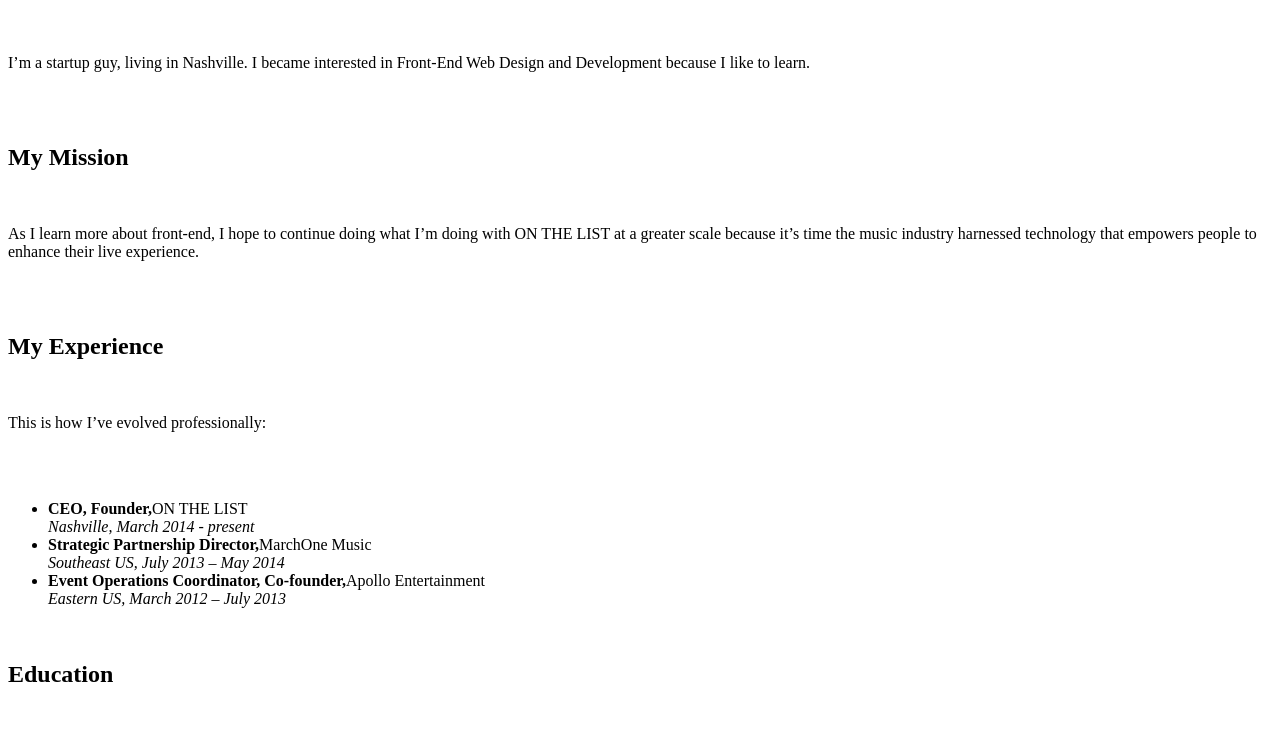
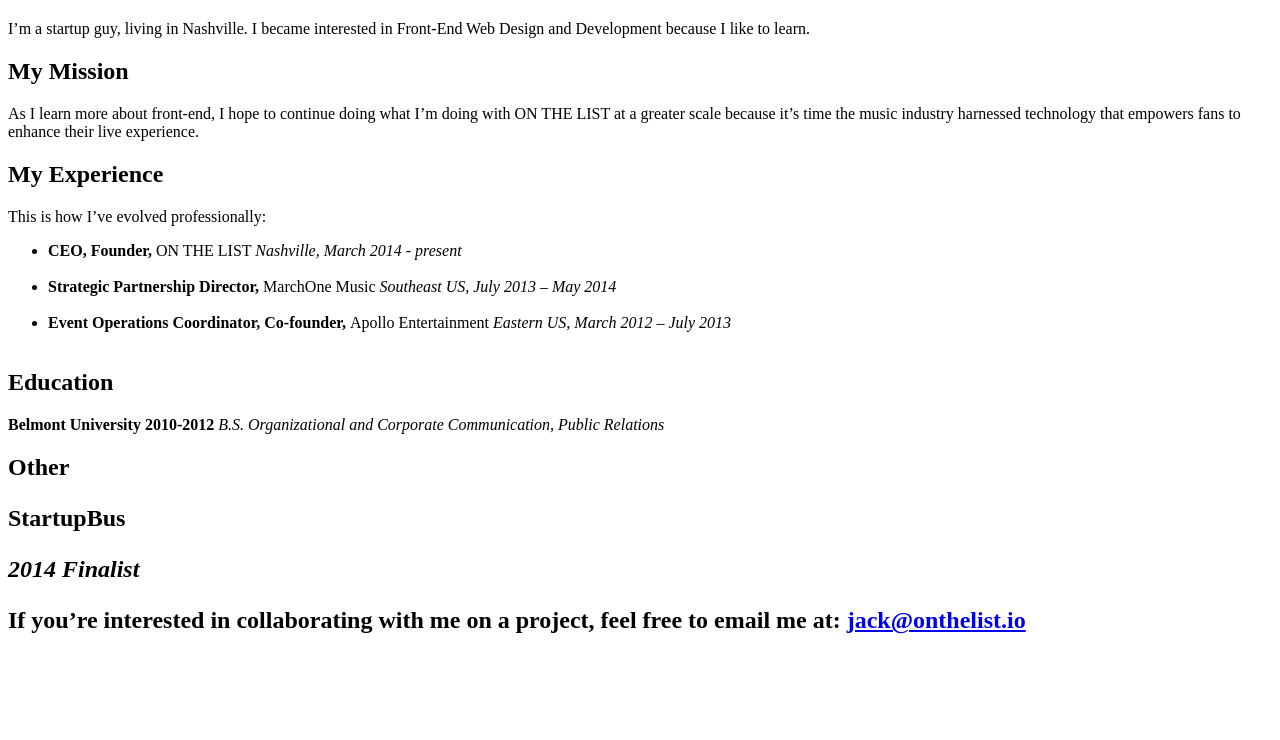
Before and after one commit to backpackjack/GA-learning, a plain HTML site: page index.html in a window 1280 px wide. Shown: the part 60-800 px from the top of the page. Drawn offline with Linux system fonts and the light colour scheme.

Commit message:
GA-learning
/Users/jackmccann/Desktop/GA

```diff
--- a/index.html
+++ b/index.html
@@ -2,38 +2,40 @@
 
 <html>
 	<head>
+
 		<title>About Jack McCann</title>
 	</head>
 
 	<body>
-		<h1><strong>About Me</strong></h1><br>
-			<p>I’m a startup guy, living in Nashville. I became interested in Front-End Web Design and Development because I like to learn.</p><br>
-<br>
-		<h2><strong>My Mission</strong></h2><br>
-			<p>As I learn more about front-end, I hope to continue doing what I’m doing with ON THE LIST at a greater scale because it’s time the music industry harnessed technology that empowers people to enhance their live experience.</p><br>
-<br>
-		<h2><strong>My Experience</strong></h2><br>
-			<p>This is how I’ve evolved professionally:</p><br>
-<br>
+		<h1><strong>About Me</strong></h1>
+			<p>I’m a startup guy, living in Nashville. I became interested in Front-End Web Design and Development because I like to learn.</p>
+		<h2><strong>My Mission</strong></h2>
+			<p>As I learn more about front-end, I hope to continue doing what I’m doing with ON THE LIST at a greater scale because it’s time the music industry harnessed technology that empowers fans to enhance their live experience.</p>
+		<h2><strong>My Experience</strong></h2>
+			<p>This is how I’ve evolved professionally:</p>
+
 			<ul>
-				<li><strong>CEO, Founder,</strong>ON THE LIST<br>
-				<em>Nashville, March 2014 - present</em><br>
-				<li><strong>Strategic Partnership Director,</strong>MarchOne Music<br>
-				<em>Southeast US, July 2013 – May 2014</em><br>
-				<li><strong>Event Operations Coordinator, Co-founder,</strong>Apollo Entertainment<br>
-				<em>Eastern US, March 2012 – July 2013</em><br>
+				<li><strong>CEO, Founder, </strong>ON THE LIST
+				<em>Nashville, March 2014 - present</em></li><br>
+
+				<li><strong>Strategic Partnership Director, </strong>MarchOne Music
+				<em>Southeast US, July 2013 – May 2014</em></li><br>
+
+				<li><strong>Event Operations Coordinator, Co-founder, </strong>Apollo Entertainment
+				<em>Eastern US, March 2012 – July 2013</em></li><br>
 			</ul>
-<br>
-		<h2><strong>Education</strong></h2><br>
-<br>
-		<p><strong>Belmont University 2010-2012</strong><br>
-			<em>B.S. Organizational & Corporate Communication, Public Relations</em></p><br>
-<br>
-		<h2><strong>Other</strong><h2><br>
-<br>
-		<p><strong>StartupBus</strong><br>
-			<em>2014 Finalist</em></p><br>
-<br>
+
+		<h2><strong>Education</strong></h2>
+
+		<p><strong>Belmont University 2010-2012</strong>
+			<em>B.S. Organizational and Corporate Communication, Public Relations</em></p>
+
+		<h2><strong>Other</strong><h2>
+
+		<p><strong>StartupBus</strong></p>
+		<p><em>2014 Finalist</em></p>
+
 		<p>If you’re interested in collaborating with me on a project, feel free to email me at: <a href="mailto:jack@onthelist.io">jack@onthelist.io</a></p>
+
 	</body>
 </html>
```
